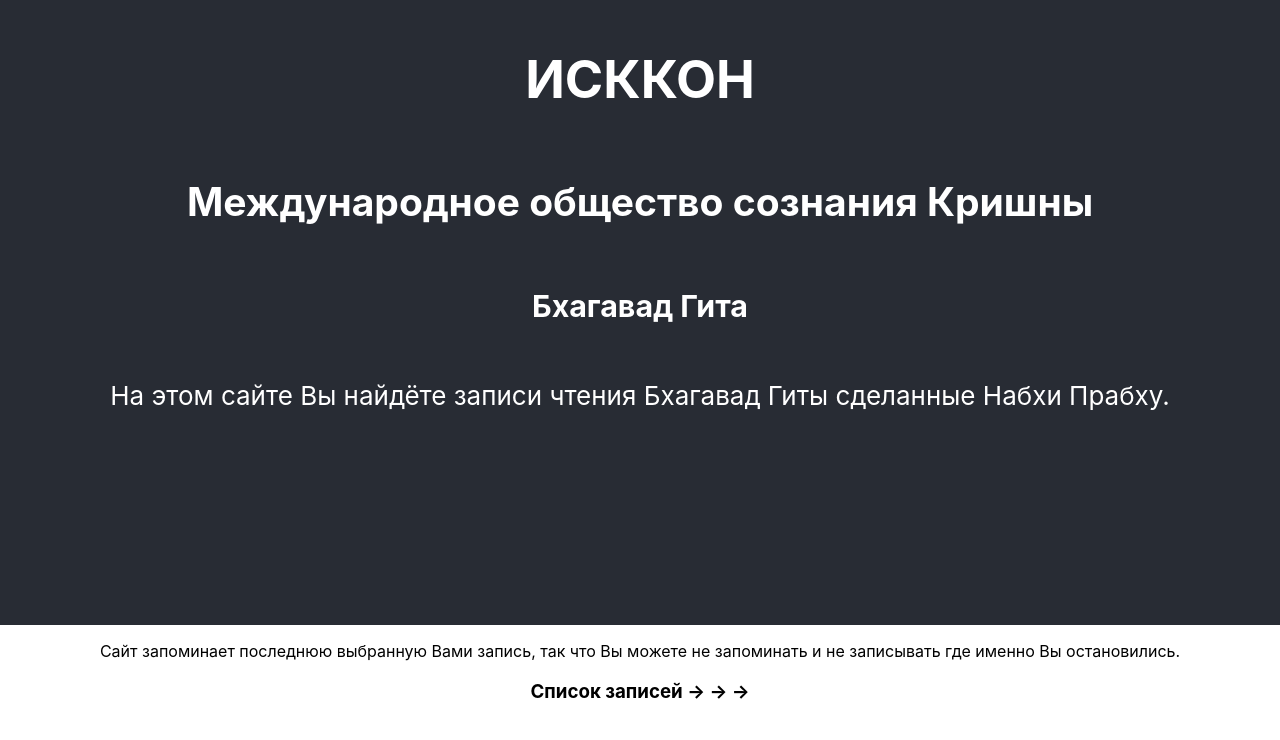
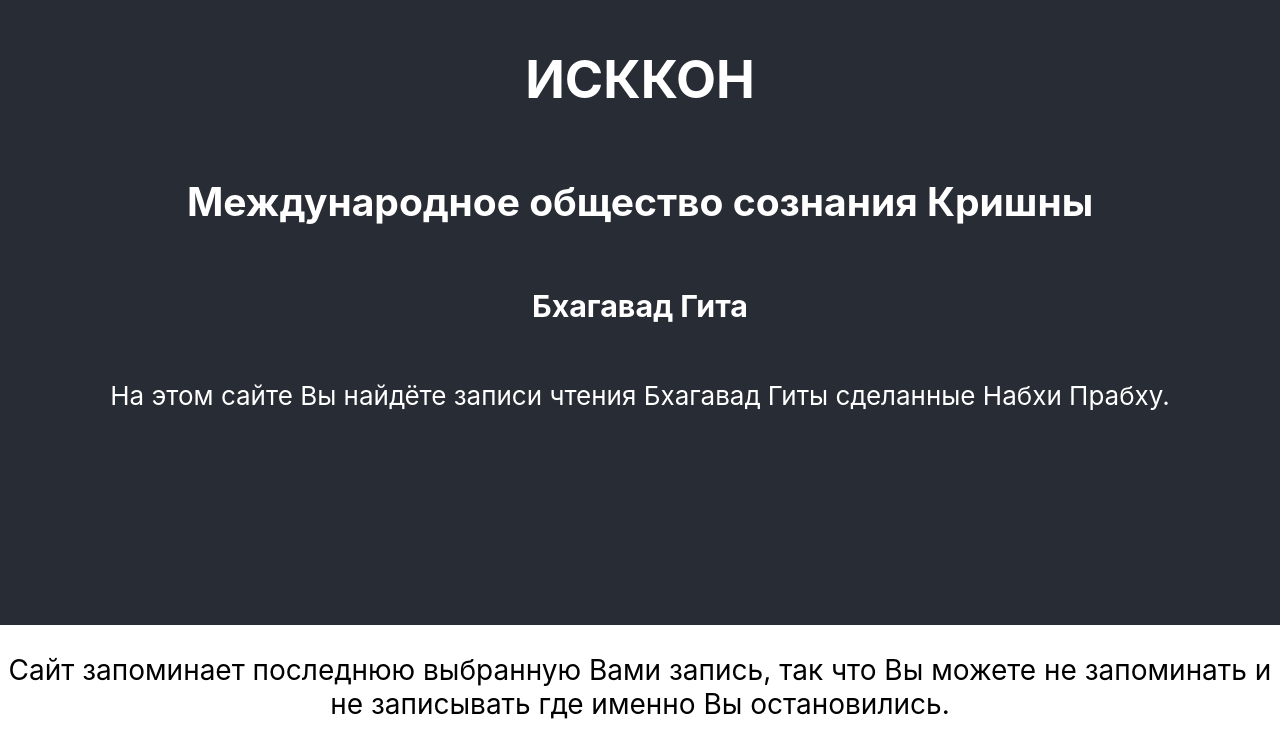
Before and after one commit to Praedo4/isokc, a React (Create React App) app: page / in a window 1280 px wide. Shown: the part 175-915 px from the top of the page. Built offline with nearby package versions, Linux system fonts and the light colour scheme.

Commit message:
Added styling for font-size

```diff
--- a/public/index.html
+++ b/public/index.html
@@ -8,6 +8,7 @@
   <meta name="theme-color" content="#000000" />
   <meta name="description" content="Бхагавад Гита в прочтении Набхи Прабху" />
   <link rel="apple-touch-icon" href="%PUBLIC_URL%/logo192.png" />
+  <link rel="stylesheet" href="%PUBLIC_URL%/style.css">
   <!--
       manifest.json provides metadata used when your web app is installed on a
       user's mobile device or desktop. See https://developers.google.com/web/fundamentals/web-app-manifest/
--- /dev/null
+++ b/public/style.css
@@ -0,0 +1,10 @@
+input, button, select, textarea, optgroup, option {
+    font-family: inherit;
+    font-size: inherit;
+    font-style: inherit;
+    font-weight: inherit;
+}
+
+body {
+    font-size: 1.75em;
+}
```
